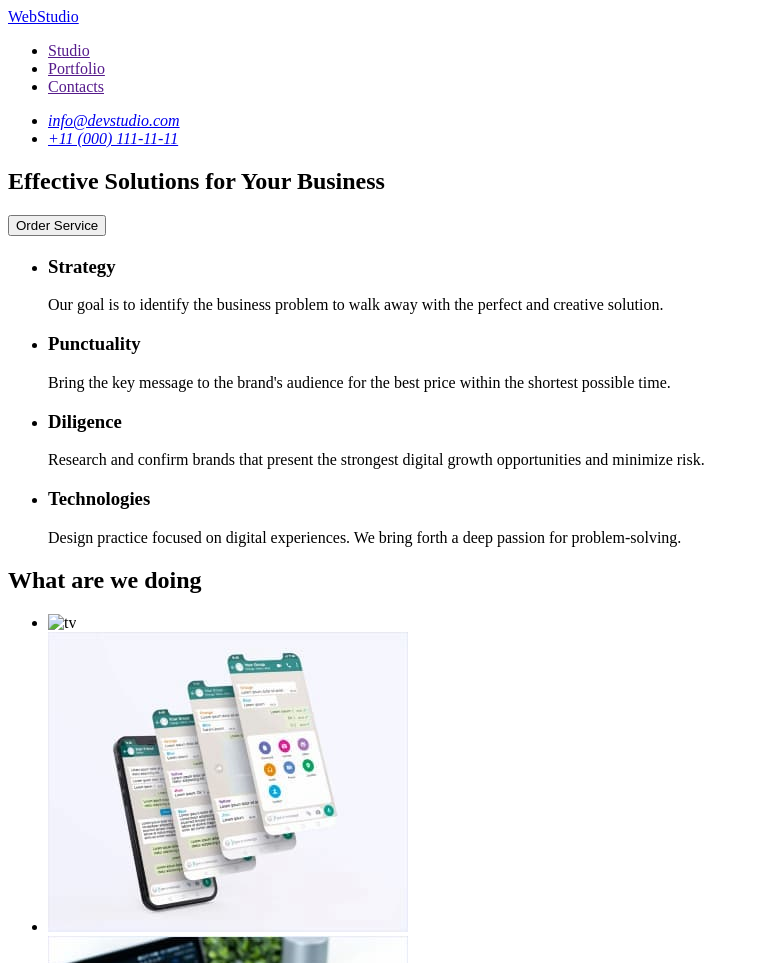
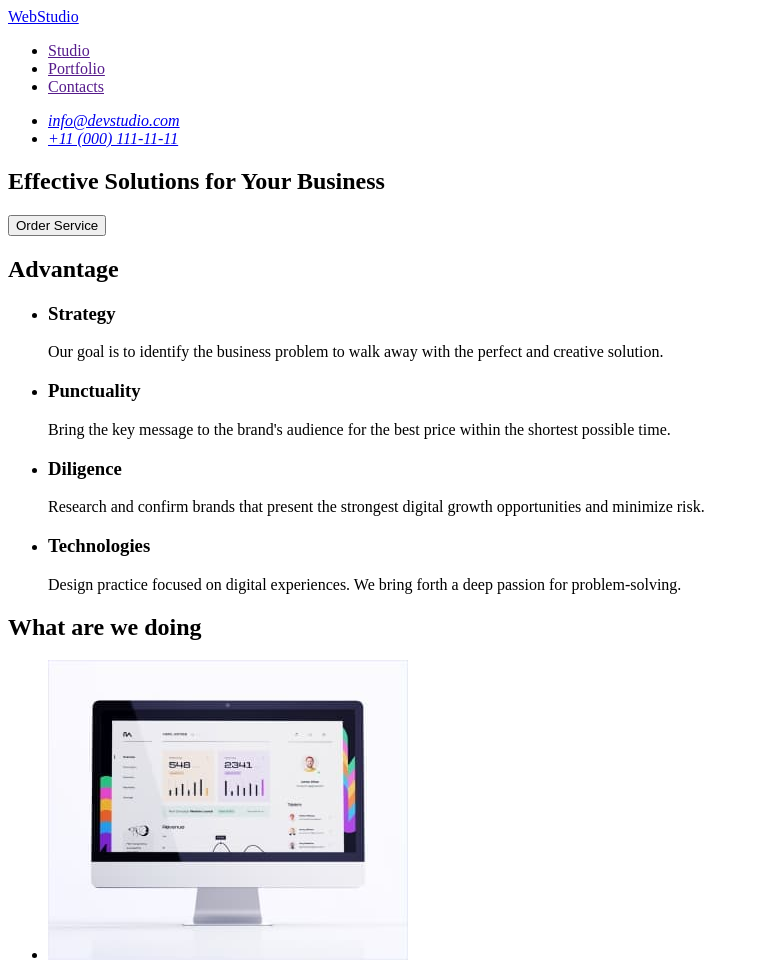
Before and after one commit to Nelli161820/goit-markup-hw-01, a plain HTML site: page index.html in a window 1280 px wide. Shown: the top 963 px of the page, without its empty margins (0-759 px from the left). Drawn offline with Linux system fonts and the light colour scheme.

Commit message:
dorabotan_3

```diff
--- a/index.html
+++ b/index.html
@@ -4,7 +4,7 @@
     <meta charset="UTF-8" />
     <meta http-equiv="X-UA-Compatible" content="IE=edge" />
     <meta name="viewport" content="width=device-width, initial-scale=1.0" />
-    <title>Document</title>
+    <title>WebStudio</title>
   </head>
 
   <body>
@@ -33,7 +33,7 @@
       </section>
       <!-- section_2 -->
       <section>
-        <h2></h2>
+        <h2>Advantage</h2>
         <ul>
             <li>
             <h3>Strategy</h3>
@@ -73,7 +73,7 @@
         <h2>What are we doing</h2>
         <ul>
           <li>
-              <img src="./images/img1.jpg" alt="tv" width="360" />
+            <img src="./images/img1.jpg" alt="computer" width="360">
           </li>
           <li>
             <img src="./images/img2.jpg" alt="mobil phone" width="360" />
```
Also changed, not shown: images/img1.jpg (added), images/team_3.jpg.
